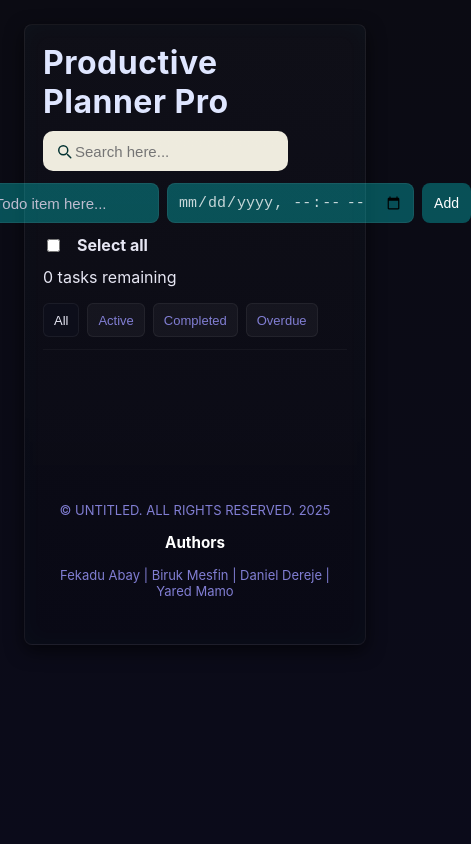
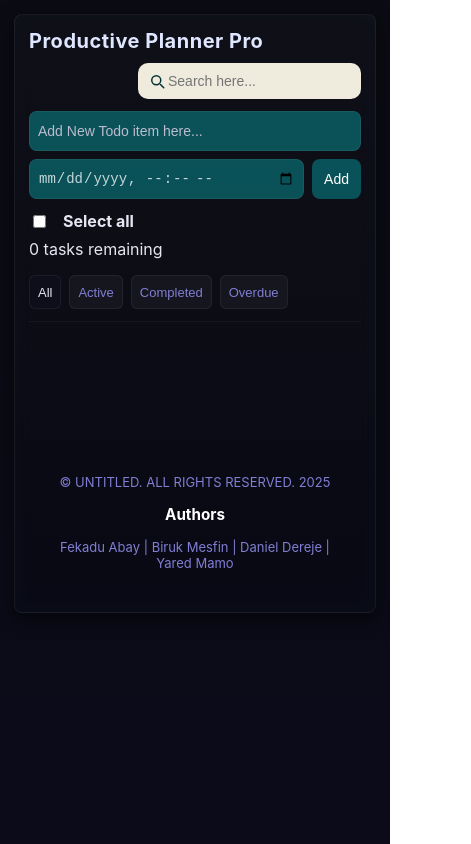
Before and after one commit to Yaredl/To-Do, a plain HTML site: page index.html in a window 390 px wide. Shown: the whole page, 471 px wide, since content can reach past the window. Drawn offline with Linux system fonts and the light colour scheme.

Commit message:
adding media query to make it responsive

```diff
--- a/style.css
+++ b/style.css
@@ -293,3 +293,38 @@
       border-radius:6px;
       background:transparent;
     }
+
+    /*
+      Responsive rules (rewritten for clarity)
+      - On narrow screens, stack header controls and compact spacing
+      - Keep inputs and buttons usable (touch targets) but visually compact
+    */
+    @media (max-width:900px) {
+      #app{ padding:14px; }
+      header{ align-items:flex-start; }
+      h1{ font-size:24px; }
+      .top-controls{ width:100%; justify-content:flex-end; }
+      .search{ min-width:140px; height:36px; padding:6px 10px; }
+      .search input{ min-width:90px; font-size:14px; }
+      .add-row{ flex-direction:column; align-items:stretch; gap:8px; justify-content:flex-start; }
+      .add-row > div[style] { width:100%; display:flex; gap:8px; }
+      .task-input{ width:100%; flex: 1 1 auto; min-width:0; }
+      input[type="text"], input[type="datetime-local"], .btn{
+        height:40px;
+        font-size:14px;
+      }
+      .meta-row{ flex-direction:column; align-items:flex-start; gap:8px; }
+      .filters{ width:100%; justify-content:flex-start; flex-wrap:wrap; }
+      .tasks-container{ max-height:50vh; }
+      .task{ flex-direction:column; align-items:stretch; }
+      .task .right{ margin-left:0; margin-top:8px; justify-content:flex-end; }
+      .task .left{ align-items:flex-start; }
+    }
+
+    @media (max-width:480px) {
+      body{ padding:14px; }
+      :root { --ui-height:36px; --ui-padding:8px; }
+      h1{ font-size:20px; }
+      .popup{ padding:8px 10px; font-size:14px; }
+      .filters .btn{ padding:6px 8px; font-size:13px; }
+    }
```
